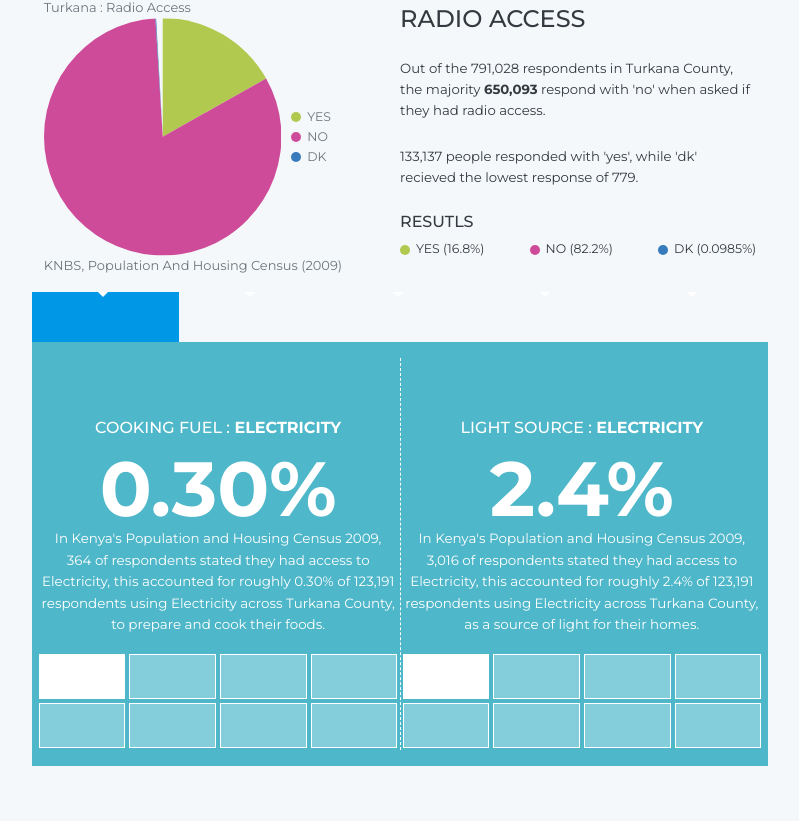
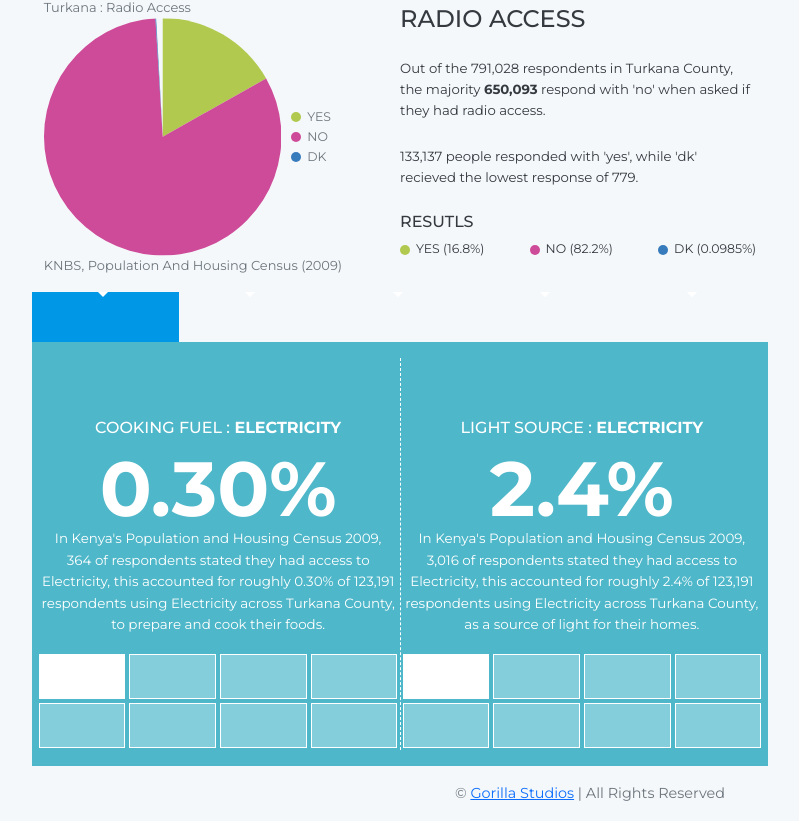
Before and after one commit to gorillastudioske/census-reporting-dashboard, a React (Create React App) app: page / in a window 1280 px wide. Shown: the part 535-1356 px from the top of the page, without its empty margins (50-849 px from the left). Before the commit the page ends 1301 px from the top, so only its background shows below. Built offline with nearby package versions, Linux system fonts and the light colour scheme; the HTML template or start-up script is replaced by a standard one.

Commit message:
Minor update to footer

```diff
--- a/src/components/Footer.js
+++ b/src/components/Footer.js
@@ -2,8 +2,18 @@ import React from 'react'
 
 export default function Footer() {
     return (
-        <footer>
-
+        <footer className="pt- text-white">
+            <div className="ft-bottom">
+                <div className="container text-center">
+                    <div className="row">
+                        <div className="col-12">
+                            <p className="my-3 text-muted">
+                                © <a href="https://gorillastudios.co.ke/">Gorilla Studios</a> | All Rights Reserved
+                            </p>
+                        </div>
+                    </div>
+                </div>
+            </div>
         </footer>
     )
 }
```
